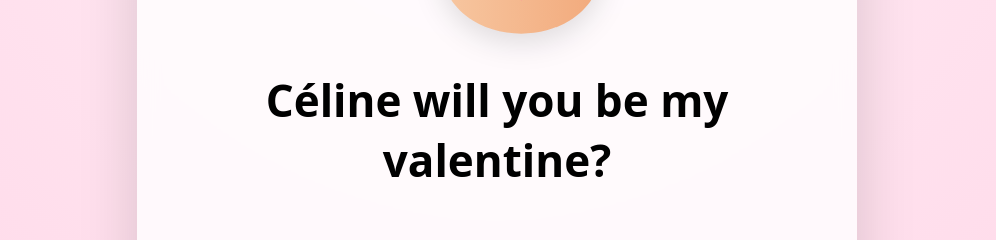
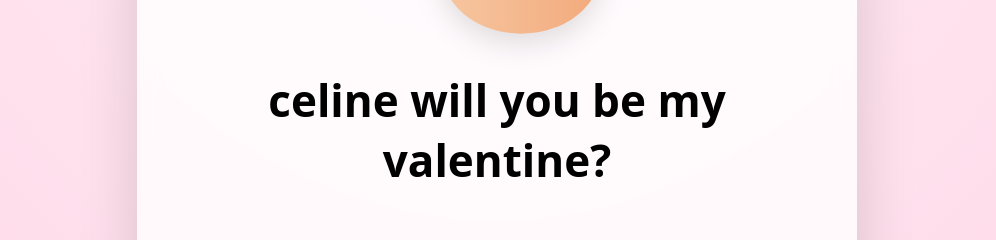
Before and after one commit to medg97/test, a plain HTML site: page index.html in a window 1280 px wide. Shown: the part 276-516 px from the top of the page, without its empty margins (143-1139 px from the left). Drawn offline with nearby package versions, Linux system fonts and the light colour scheme.

Commit message:
Update index.html

```diff
--- a/index.html
+++ b/index.html
@@ -171,7 +171,7 @@
             fill="#ff7aa2"/>
     </svg>
 
-    <h1>Céline will you be my valentine?</h1>
+    <h1>celine will you be my valentine?</h1>
 
     <section class="button-zone" id="zone">
       <button id="yesBtn">Yes</button>
```
